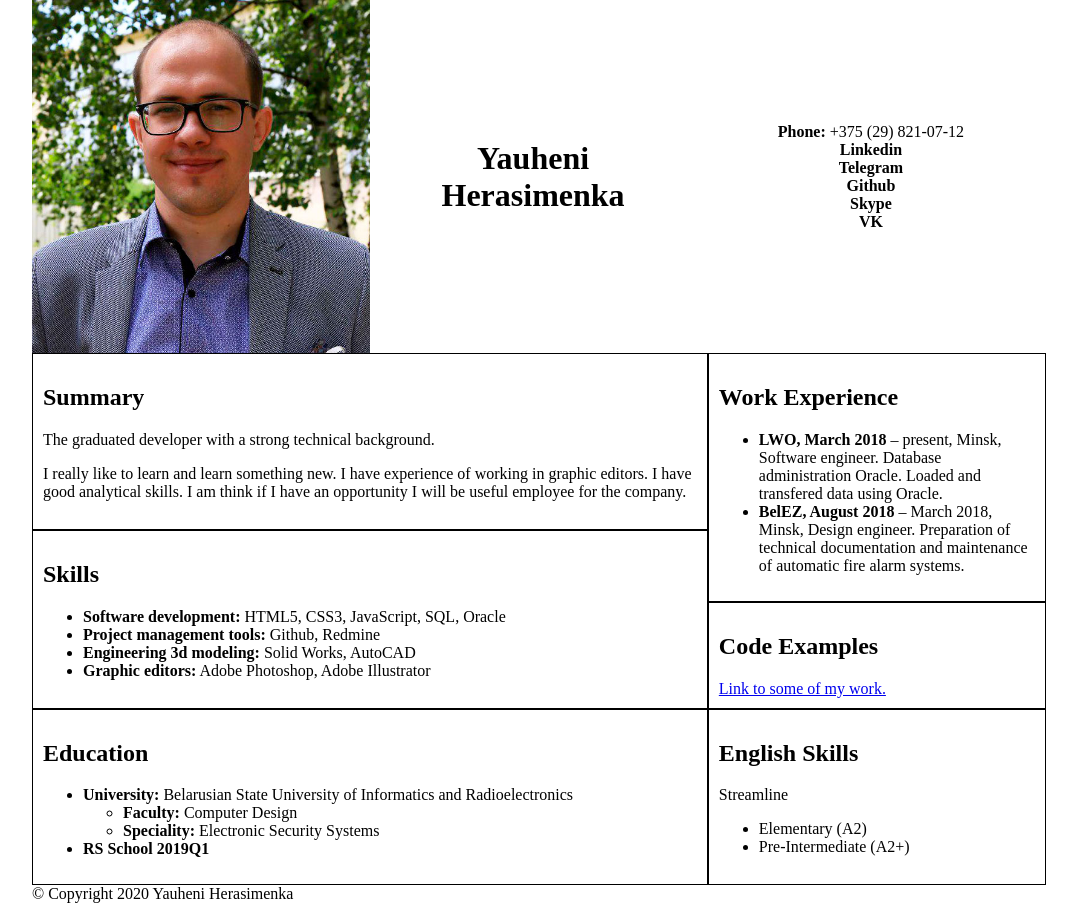
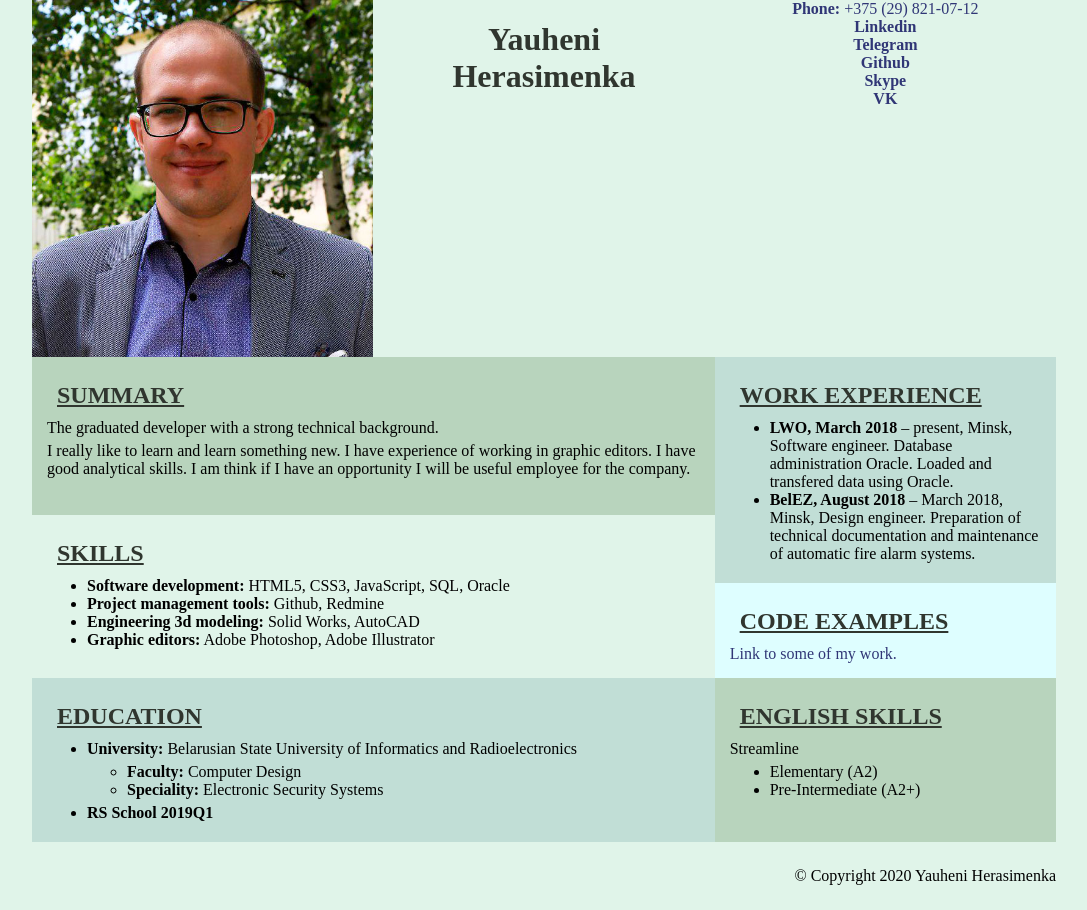
Before and after one commit to Gerasik/rsschool-cv, a plain HTML site: page index.html in a window 1280 px wide. Shown: the whole page, without its empty margins (96-1183 px from the left). Drawn offline with Linux system fonts and the light colour scheme.

Commit message:
feat: add styles for header and main

```diff
--- a/index.html
+++ b/index.html
@@ -9,7 +9,6 @@
 <body>
     <header>
         <img src="./assets/me.jpg" width="340" alt="Yauheni Herasimenka">
-        <div>
         <h1 class="name">Yauheni<br>Herasimenka</h1>
         <ul class="contact-list">
             <li><a href="tel:+375298210712" title="" target="_blank">
@@ -31,7 +30,6 @@
                 <strong>VK</strong>
             </a></li>
         </ul>
-        </div>
     </header>
     <main>
         <article class="summary">
--- a/style.css
+++ b/style.css
@@ -1,16 +1,18 @@
 body{
     width: 1024px;
     margin: 0 auto;
+    background-color: #E0F4E9;
 }
 
 header,
 main{
     display: grid;
-    grid-template-columns: repeat(3, 33%);
+    grid-template-columns: repeat(3, 1fr);
 }
 
 header{
-    grid-template-areas: "photo phones phones";
+    grid-template-areas: "photo name contacts";
+    color: #30362F;
 }
 
 header img{
@@ -18,15 +20,9 @@ header img{
     width: 100%;
 }
 
-header div{
-    grid-area: phones;
-    display: flex;
-    justify-content: space-around;
-    align-items: center;
-}
-
 header .name{
     text-align: center;
+    grid-area: name;
 }
 
 header .contact-list{
@@ -34,17 +30,18 @@ header .contact-list{
     padding: 0;
     margin: 0;
     text-align: center;
+    grid-area: contacts;
 }
 
-header .contact-list a{
-    color: black;
+a{
     text-decoration: none;
+    margin: 10px;
+    color: #303676;
     position: relative;
-    margin: 10px;
 }
 
-header .contact-list a::before,
-header .contact-list a::after{
+a::before,
+a::after{
     content: '';
     position: absolute;
     height: 1px;
@@ -54,16 +51,16 @@ header .contact-list a::after{
     transition: all 0.7s cubic-bezier(0.25, 0.1, 0.5, 2);
 }
 
-header .contact-list a::before{
+a::before{
     left: 50%;
 }
 
-header .contact-list a::after{
+a::after{
     right: 50%;
 }
 
-header .contact-list a:hover::before,
-header .contact-list a:hover::after{
+a:hover::before,
+a:hover::after{
     width: 50%;
 }
 
@@ -76,12 +73,29 @@ main{
 }
 
 main article{
-    padding: 10px;
-    border: 1px solid black;
+    padding: 15px;
+}
+
+main article * {
+    margin: 0;
+}
+
+main article h2{
+    text-transform: uppercase;
+    color: #30362F;
+    text-decoration: underline;
+    padding-left: 10px;
+    margin: 10px 0;
+}
+
+main article p,
+main article ul {
+    margin: 5px 0;
 }
 
 main .summary{
     grid-area: summary;
+    background-color: #B8D4BD;
 }
 
 main .skills{
@@ -90,16 +104,25 @@ main .skills{
 
 main .examples{
     grid-area: examples;
+    background-color: #DEFEFF;
 }
 
 main .work{
     grid-area: work;
+    background-color: #C1DED6;
 }
 
 main .education{
     grid-area: education;
+    background-color: #C1DED6;
 }
 
 main .languages{
     grid-area: languages;
+    background-color: #B8D4BD;
 }
+
+footer{
+    margin: 25px 0;
+    text-align: right;
+}
```
Lines whose indentation alone changed are shown as unchanged.
